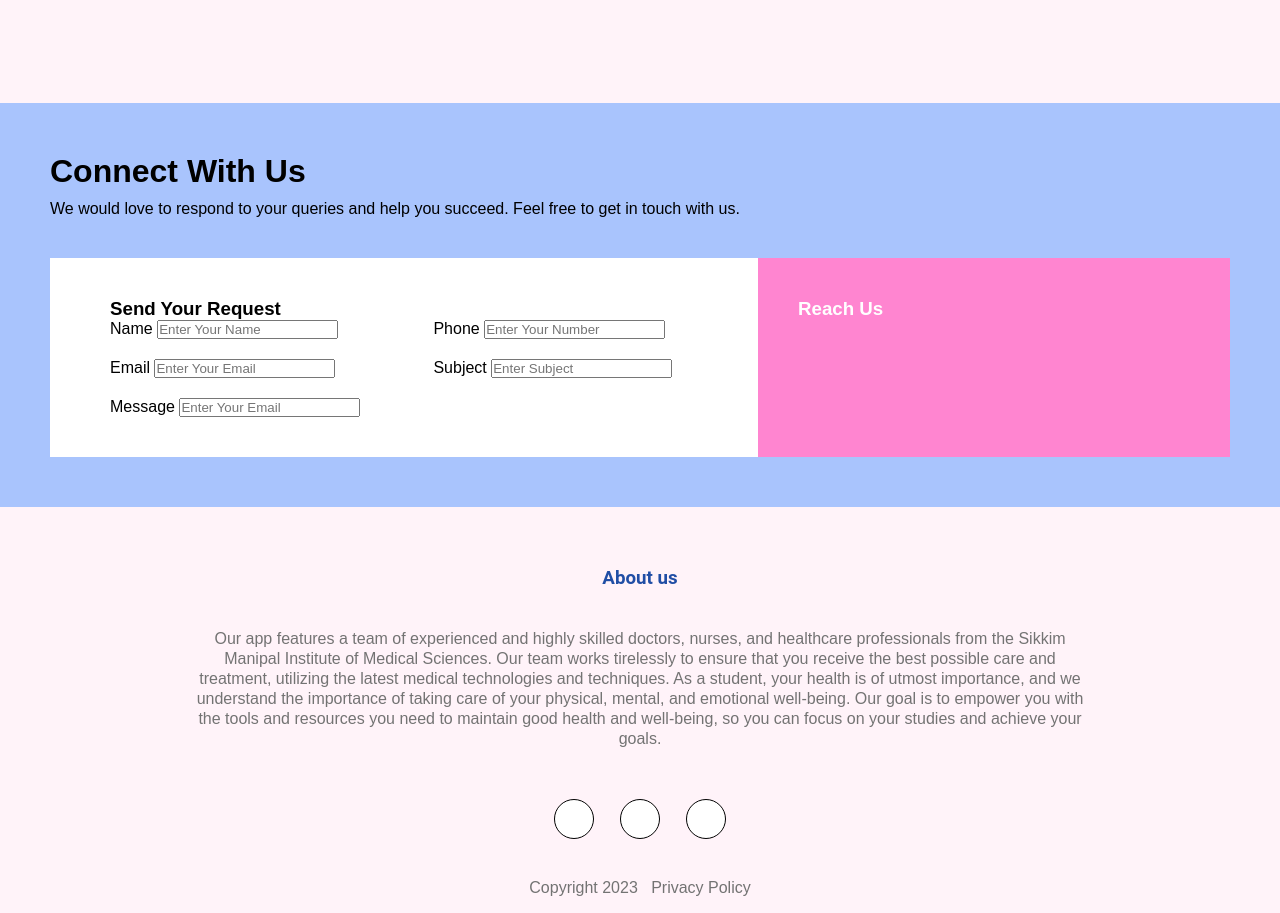
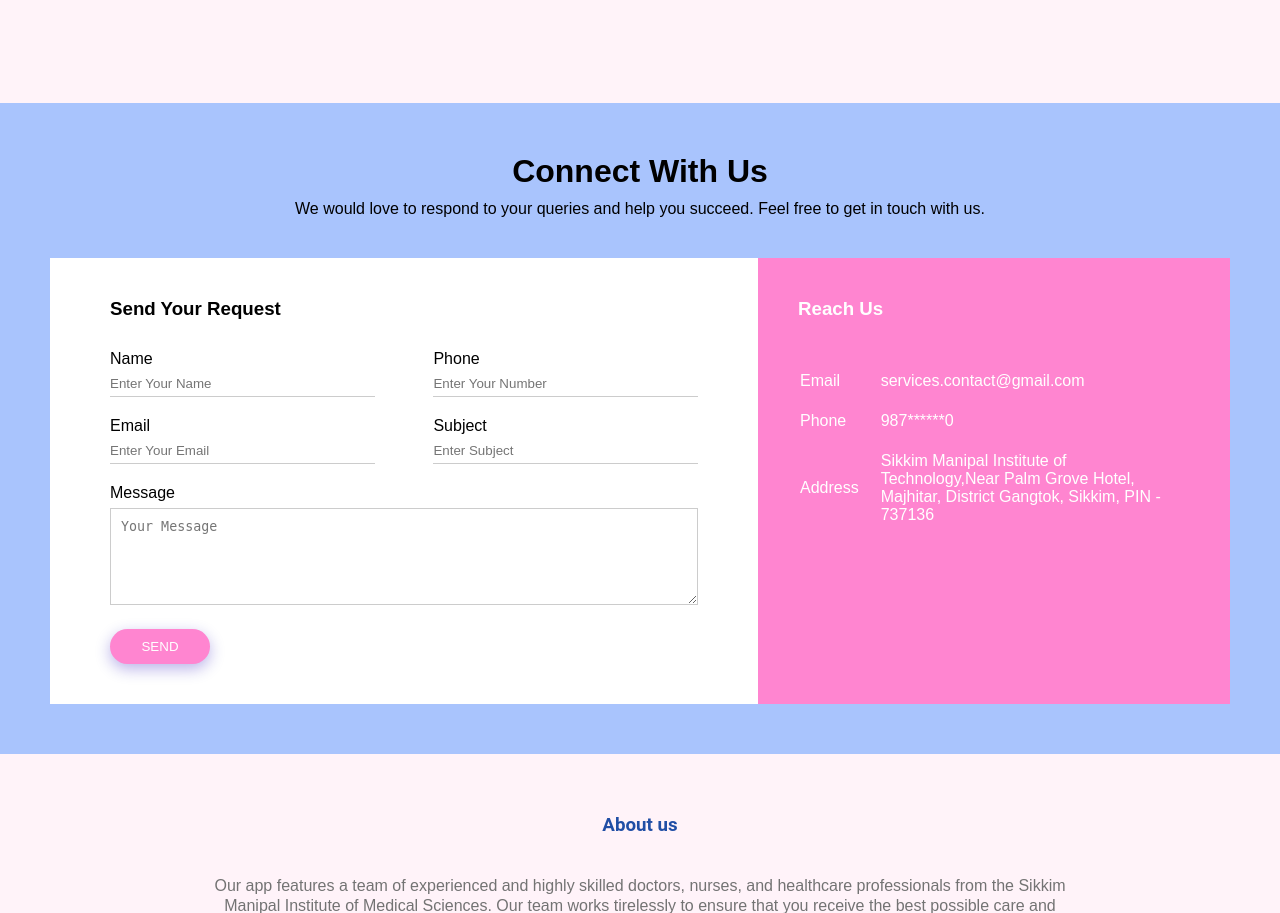
Before and after one commit to Rohan100000/E-Support-System-for-SMIT-Healthcare, a Node server app: page / in a window 1280 px wide; the page is wider, and only the part inside the window is pictured. Shown: the part 3288-4201 px from the top of that part. Run offline with Node 20, Linux system fonts and the light colour scheme; style sheets or scripts are compiled from the project's sources; some libraries are stand-ins or nearby versions.

Commit message:
v0.12.0 - Added Contact Us Section

```diff
--- a/assets/css/contact_us.css
+++ b/assets/css/contact_us.css
@@ -35,3 +35,54 @@
 
 .input-row .input-group {
   flex-basis: 45%; }
+
+.input-area {
+  width: 100%;
+  border: none;
+  border-bottom: 1px solid #ccc;
+  outline: none;
+  padding-bottom: 5px; }
+
+.text-area {
+  width: 100%;
+  border: 1px solid #ccc;
+  outline: none;
+  padding: 10px;
+  box-sizing: border-box; }
+
+.contact-label {
+  margin-bottom: 6px;
+  display: block; }
+
+.contact-button {
+  background: #ff85d0;
+  width: 100px;
+  border: none;
+  outline: none;
+  color: #fff;
+  height: 35px;
+  border-radius: 30px;
+  margin-top: 20px;
+  box-shadow: 0px 5px 15px 0px rgba(28, 0, 181, 0.3);
+  cursor: pointer; }
+
+.contact-button:hover {
+  background: #a9c4fd;
+  box-shadow: 0px 5px 15px 0px rgba(27, 0, 181, 0); }
+
+.contact-left .header-h3 {
+  font-weight: 600;
+  margin-bottom: 30px; }
+
+.contact-right .header-h3 {
+  font-weight: 600;
+  margin-bottom: 30px; }
+
+tr td:first-child {
+  padding-right: 20px; }
+
+tr td {
+  padding-top: 20px; }
+
+.control-header {
+  text-align: center; }
--- a/assets/scss/contact_us.scss
+++ b/assets/scss/contact_us.scss
@@ -44,3 +44,63 @@
 .input-row .input-group{
     flex-basis: 45%;
 }
+
+.input-area{
+    width: 100%;
+    border: none;
+    border-bottom: 1px solid #ccc;
+    outline: none;
+    padding-bottom: 5px;
+}
+
+.text-area{
+    width: 100%;
+    border: 1px solid #ccc;
+    outline: none;
+    padding: 10px;
+    box-sizing: border-box;
+}
+
+.contact-label{
+    margin-bottom: 6px;
+    display: block;
+}
+
+.contact-button{
+    background: rgb(255, 133, 208);
+    width: 100px;
+    border: none;
+    outline: none;
+    color: #fff;
+    height: 35px;
+    border-radius: 30px;
+    margin-top: 20px;
+    box-shadow: 0px 5px 15px 0px rgba(28, 0, 181, 0.3);
+    cursor: pointer;
+}
+
+.contact-button:hover{
+    background: rgb(169, 196, 253);
+    box-shadow: 0px 5px 15px 0px rgba(27, 0, 181, 0);
+}
+
+.contact-left .header-h3{
+    font-weight: 600;
+    margin-bottom: 30px;
+}
+
+.contact-right .header-h3{
+    font-weight: 600;
+    margin-bottom: 30px;
+}
+
+tr td:first-child{
+    padding-right: 20px;
+}
+tr td{
+    padding-top: 20px;
+}
+
+.control-header{
+    text-align: center;
+}
--- a/views/contact.ejs
+++ b/views/contact.ejs
@@ -3,38 +3,59 @@
 <!-- Contact Us Section Starts here -->
 
 <div class="contact-container">
+  <div class="control-header">
     <h1 class="contact-header">Connect With Us</h1>
-    <p class="contact-para">We would love to respond to your queries and help you succeed. Feel free to get in touch with us.</p>
+    <p class="contact-para">We would love to respond to your queries and help you succeed. Feel free to get in touch
+      with us.</p>
+  </div>
   <div class="contact-box">
     <div class="contact-left">
-        <h3>Send Your Request</h3>
+      <h3 class="header-h3">Send Your Request</h3>
       <form>
         <div class="input-row">
           <div class="input-group">
-              <label>Name</label>
-              <input type="text" placeholder="Enter Your Name">
+            <label class="contact-label">Name</label>
+            <input class="input-area" type="text" placeholder="Enter Your Name">
           </div>
           <div class="input-group">
-              <label>Phone</label>
-              <input type="text" placeholder="Enter Your Number">
+            <label class="contact-label">Phone</label>
+            <input class="input-area" type="text" placeholder="Enter Your Number">
           </div>
         </div>
         <div class="input-row">
           <div class="input-group">
-              <label>Email</label>
-              <input type="email" placeholder="Enter Your Email">
+            <label class="contact-label">Email</label>
+            <input class="input-area" type="email" placeholder="Enter Your Email">
           </div>
           <div class="input-group">
-              <label>Subject</label>
-              <input type="text" placeholder="Enter Subject">
+            <label class="contact-label">Subject</label>
+            <input class="input-area" type="text" placeholder="Enter Subject">
           </div>
         </div>
-              <label>Message</label>
-              <input type="" placeholder="Enter Your Email">
+        <label class="contact-label">Message</label>
+        <textarea class="text-area" rows="5" placeholder="Your Message"></textarea>
+
+        <button class="contact-button" type="submit">SEND</button>
       </form>
     </div>
     <div class="contact-right">
-        <h3>Reach Us</h3>
+      <h3 class="header-h3">Reach Us</h3>
+
+      <table>
+        <tr>
+          <td>Email</td>
+          <td>services.contact@gmail.com</td>
+        </tr>
+        <tr>
+          <td>Phone</td>
+          <td>987******0</td>
+        </tr>
+        <tr>
+          <td>Address</td>
+          <td>Sikkim Manipal Institute of Technology,Near Palm Grove Hotel, Majhitar, District Gangtok, Sikkim, PIN -
+            737136</td>
+        </tr>
+      </table>
     </div>
   </div>
 
```
Lines whose indentation alone changed are shown as unchanged.
